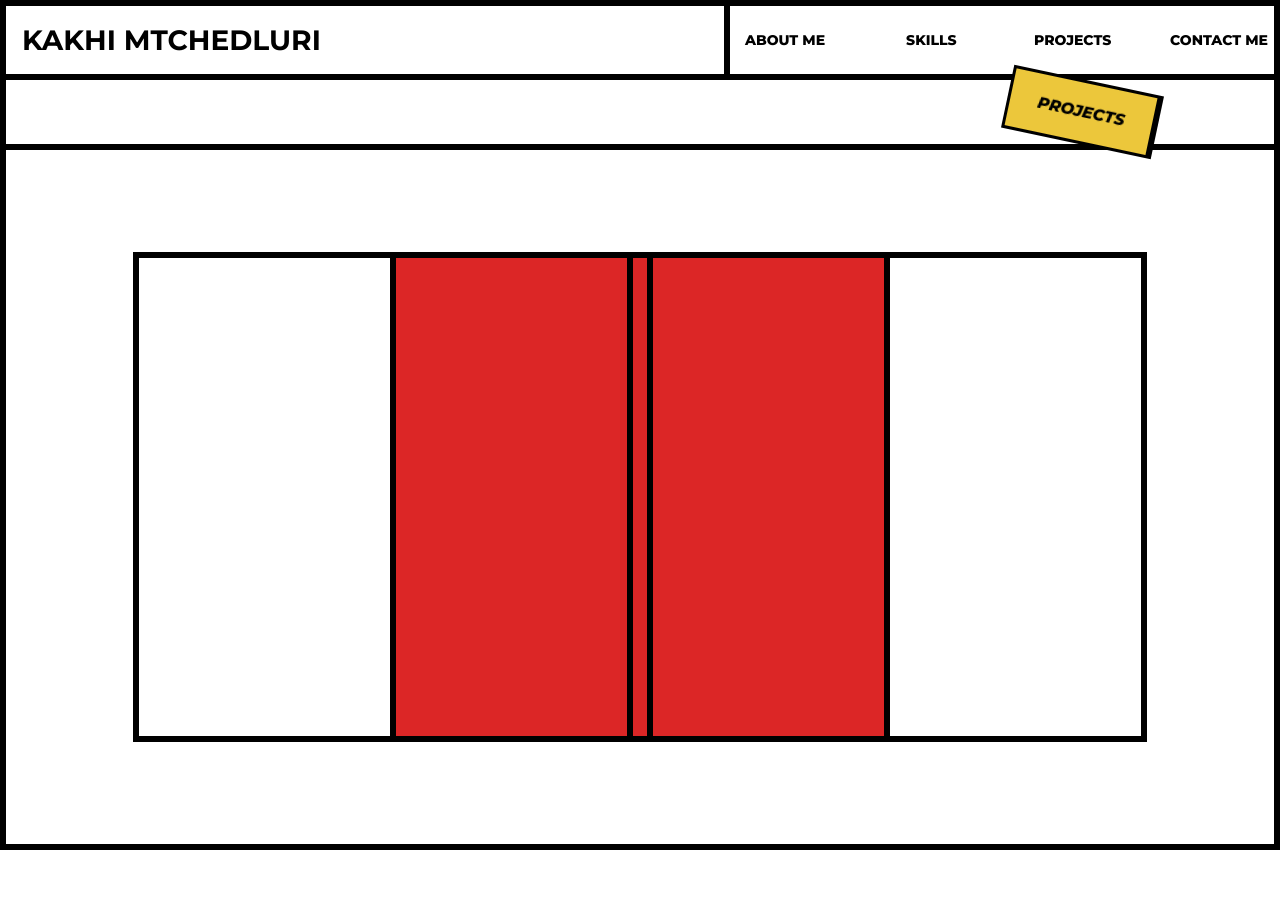
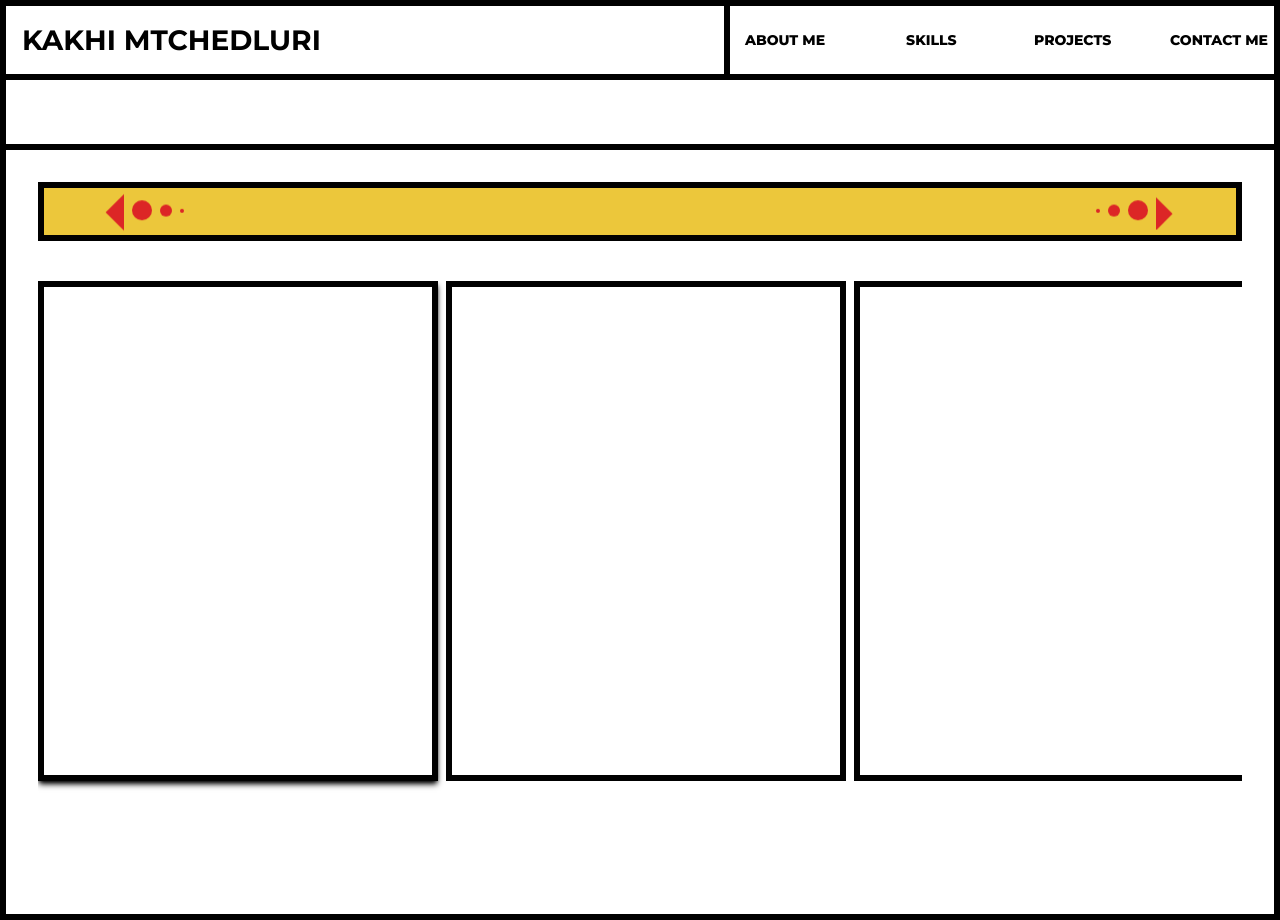
Before and after one commit to kakhi1/Kakhi, a React (Vite) app: page / in a window 1280 px wide. Before the commit the page ends 850 px from the top, so only its background shows below. Built offline with nearby package versions, Linux system fonts and the light colour scheme.

Commit message:
scroll bar for projcets section

```diff
--- a/src/components/Projects.jsx
+++ b/src/components/Projects.jsx
@@ -1,10 +1,19 @@
 import React from "react";
+import { useState } from "react";
 
 const Projects = () => {
+  const [isSlideLeft, setIsSlideLeft] = useState(true);
+  const handleSlideLeft = () => {
+    setIsSlideLeft(true); // Set direction to slide left
+  };
+  const handleSlideRight = () => {
+    setIsSlideLeft(false); // Set direction to slide right
+  };
+
   return (
     <div className=" w-full  border-black  md:border-x-[6px] font-textFont">
       {/* button animation */}
-      <div className="w-full md:h-[70px] h-[40px] flex md:justify-start justify-center relative md:border-b-[6px] border-x-[3px] md:border-x-0 border-b-[3px] border-black bg-yellow md:bg-white ">
+      <div className="w-full md:h-[70px] h-[40px] flex md:justify-start justify-center relative md:border-b-[6px] border-l-[6px] border-x-[3px] md:border-x-0 border-b-[3px] border-black bg-yellow md:bg-white ">
         <div className="md:animate-wiggle flex items-center justify-start ">
           <span
             className="w-[150px] h-full  font-textFont flex justify-center items-center bg-[#ECC73b] italic md:border-r-[6px]  border-black text-[16px]
@@ -14,14 +23,44 @@ const Projects = () => {
           </span>{" "}
         </div>
       </div>
-      <div className="w-full  md:h-[700px] h-[800px]  md:border-black md:border-b-[6px] border-b-[3px] flex items-center justify-center ">
-        <div className="w-[80%] h-[700px] flex flex-row items-center justify-evenly relative overflow-hidden ">
-          <div className="h-[70%] w-[500px] md:border-black md:border-[6px] border-[3px] bg-red-600 absolute "></div>
-          <div className="h-[70%] w-[500px] md:border-black md:border-[6px] border-[3px]  absolute left-0"></div>
-          <div className="h-[70%] w-[500px] md:border-black md:border-[6px] border-[3px] absolute right-0 "></div>
-          <div className="h-[70%] w-[500px] md:border-black md:border-[6px] border-[3px] absolute"></div>
+
+      <div className="w-full  md:h-[770px] h-[840px]  md:border-black md:border-b-[6px] border-b-[3px]
+      flex  flex-col items-center justify-between p-8 overflow-hidden">
+      {/* scroll bar    */}
+        <div className="w-full  md:h-[70px] h-[70px]  md:border-black md:border-[6px] border-[3px]
+      flex items-center justify-between overflow-hidden bg-yellow ">
+        <div onClick={handleSlideLeft} className="flex flex-row items-center ml-10  h-full gap-2  cursor-pointer hover:-translate-x-10 duration-1000 ">
+          <div className="h-[45px] w-[40px] animate-bounce relative overflow-hidden " >
+          <div className="h-[50px] w-[50px] bg-red-600 rotate-45 absolute left-8"></div>
+          </div>
+          <div className="h-5 w-5 rounded-full bg-red-600  animate-bounce "></div>
+          <div className="h-3 w-3 rounded-full bg-red-600  animate-bounce "></div>
+          <div className="h-1 w-1 rounded-full bg-red-600 animate-bounce "></div>
+        </div>
+        <div  onClick={handleSlideRight}className="flex flex-row items-center mr-10 h-full gap-2  cursor-pointer hover:translate-x-10 duration-1000">
+
+          <div className="h-1 w-1 rounded-full bg-red-600 animate-bounce"></div>
+          <div className="h-3 w-3 rounded-full bg-red-600 animate-bounce"></div>
+          <div className="h-5 w-5 rounded-full bg-red-600 animate-bounce"></div>
+           <div className="h-[40px] w-[40px] animate-bounce relative overflow-hidden" >
+          <div className="h-[45px] w-[50px] bg-red-600 rotate-45 absolute right-8"></div>
+          </div>
         </div>
       </div>
+      {/* project cards */}
+        <div className="w-full h-[700px] flex flex-row  m-10  relative  overflow-x-scroll scroll-auto">
+          <div className="flex flex-nowrap h-[500px] gap-2 ">
+           <div className="w-[400px] md:border-black  md:border-[6px] border-[3px]
+           z-20 shadow-md shadow-black "></div>
+           <div className=" w-[400px] md:border-black  md:border-[6px]
+          border-[3px] left-20 "></div>
+           <div className=" w-[400px]  md:border-black md:border-[6px] border-[3px]
+           "></div>
+           <div className="w-[400px] md:border-black md:border-[6px] border-[3px]
+           " ></div>
+           </div>
+           </div>
+        </div>
     </div>
   );
 };
--- a/tailwind.config.cjs
+++ b/tailwind.config.cjs
@@ -13,7 +13,7 @@ module.exports = {
       keyframes: {
         wiggle: {
           "0%": {
-            transform: "translateX(1000px) rotate(12deg)",
+            transform: "translateX(1400px) rotate(12deg)",
             border: "3px solid  black",
             borderRight: "0px solid black",
           },
@@ -36,14 +36,30 @@ module.exports = {
           },
 
         },
+        size: {
+          "0% 100%": {
+            width: "50px",
+            height: '50px',
+          },
+          "50%": {
+            width: '40px',
+            height: '40px',
+          }
+
+        },
 
         slide: {
           "0%": { transform: "translateX(0)" },
-          "50%": { transform: "translateX(80px)" },
-          "100%": { transform: "translateX(0px)" },
+          "50%": {
+             transform: "translateX(80px)",
+
+         },
+          "100%": {
+            transform: "translateX(0px)",
+          },
         },
         slideLeft: {
-          "0%": { transform: "translateX(200px)" },
+          "0%": { transform: "translateX(100px)" },
           "100%": { transform: "translateX(0)" },
         },
       },
@@ -51,9 +67,8 @@ module.exports = {
         wiggle: "wiggle 2s ease-in-out",
         rotateSnake: "rotateSnake 20s ease-in-out infinite",
         slide: "slide 10s ease-in-out infinite ",
-        slide1: "slide 2s ease-in-out ",
-        slideLeft: "slideLeft 1s ease-in-out ",
-      },
+        slide1: "slide 5s ease-in-out infinite",
+        slideLeft:"slideLeft 3s ease-in-out " },
     },
     plugins: [],
     modules: {},
```
